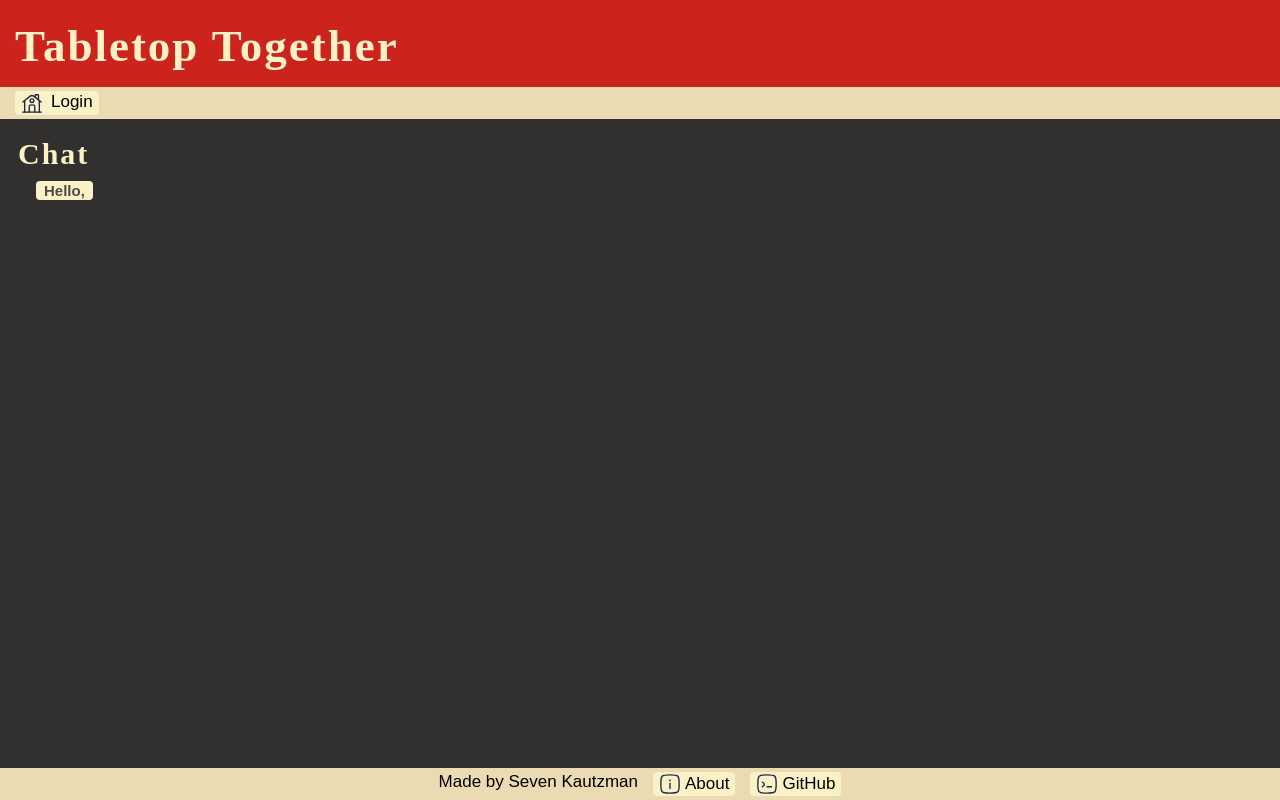
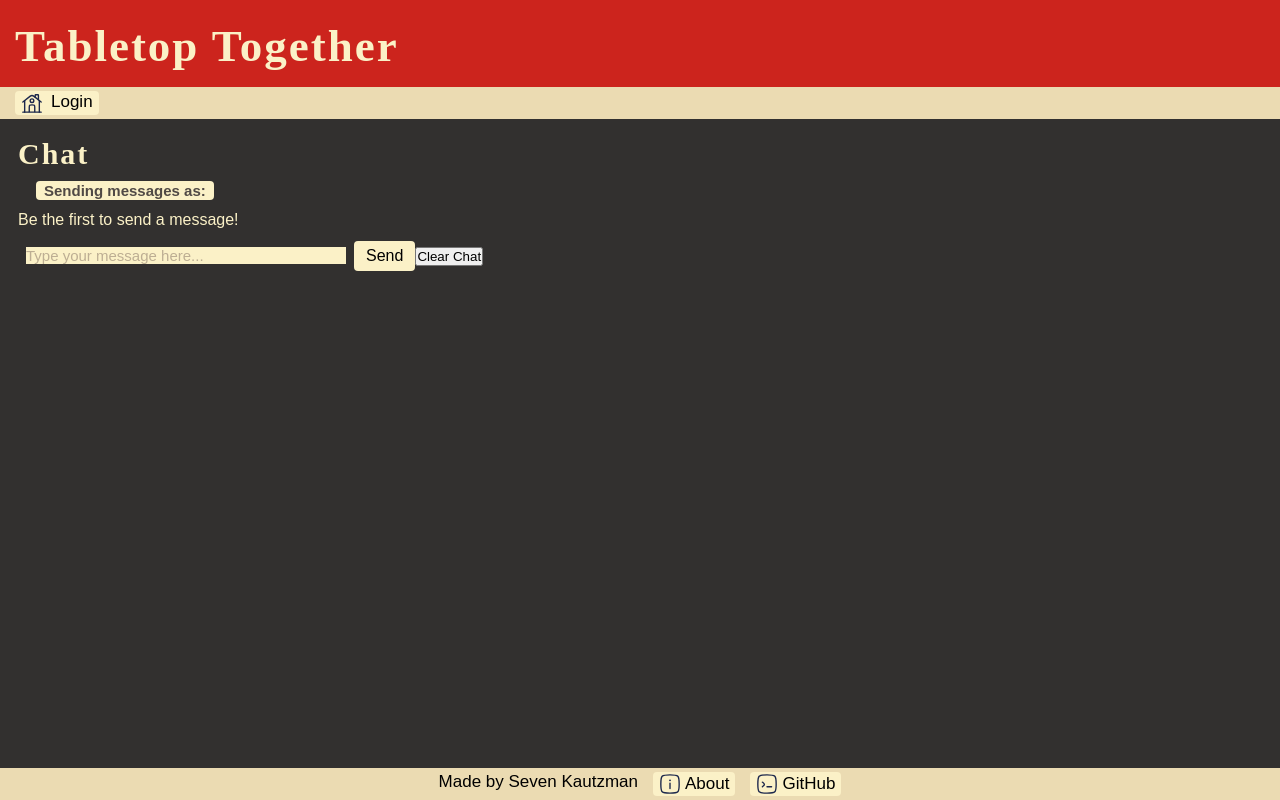
Before and after one commit to raptor-wrangler/sevens-startup, a React (Vite) app: page /chat in a window 1280 px wide. Built offline with nearby package versions, Linux system fonts and the light colour scheme; a web font is replaced by a local one.

Commit message:
i started adding a chat...

```diff
--- a/src/chat/chat.jsx
+++ b/src/chat/chat.jsx
@@ -1,11 +1,82 @@
 import React from 'react';
 
 export function Chat({userName}) {
+  const [messages, setMessages] = React.useState([]);
+
+  React.useEffect(() => {
+    const messageList = localStorage.getItem('messages');
+    if (messageList) {
+      setMessages(JSON.parse(messageList));
+    }
+  }, []);
+
+  const messageList = messages.length ? (
+    <div className="messageslist">
+      {messages.map((message, i) => (
+        <div className="message-row" key={i}>
+        <div className='messagecontainer'>
+            <span className="messageuser">{message.name.split('@')[0]}: </span>
+            <span className="messagetext">{message.text}</span>
+          </div>
+          <span className="messagedate" style={{marginLeft: '10px', color: '#7c6f64', fontSize: '0.8em'}}>{message.date}</span>
+        </div>
+      ))}
+    </div>
+  ) : (
+    <div className="messageslist">
+      <p className="messagerowempty">Be the first to send a message!</p>
+    </div>
+  );
+
+  //   setInterval(() => {
+  //   // This will be replaced with WebSocket messages
+  //   const userName = `User-${Math.floor(Math.random() * 100)}`;
+  //   const message = {
+  //     name: userName,
+  //     text: `Hello from ${userName}`,
+  //     date: new Date().toLocaleString("en-US", {
+  //       month: "short",
+  //       day: "numeric",
+  //       year: "numeric",
+  //       hour: "2-digit",
+  //       minute: "2-digit"
+  //     })
+  //   };
+  //   const newMessage = messages.concat(message);
+  //   setMessages(newMessage);
+  //   localStorage.setItem('messages', JSON.stringify(newMessage));
+  // }, 30000);
+
   return (
     <main className="maintext">
       <div>
         <h2> Chat </h2>
-        <h3>Hello, {userName}</h3>
+        <h3>Sending messages as: {userName}</h3>
+        {messageList}
+        <form onSubmit={e => {e.preventDefault();
+          const message = {
+            name: userName,
+            text: e.target.elements.message.value,
+            date: new Date().toLocaleString("en-US", {
+              month: "short",
+              day: "numeric",
+              year: "numeric",
+              hour: "2-digit",
+              minute: "2-digit"
+            })
+          };
+          const newMessages = messages.concat(message);
+          setMessages(newMessages);
+          localStorage.setItem('messages', JSON.stringify(newMessages));
+          e.target.reset();
+        }}>
+          <input className="chatinput" type="text" name="message" placeholder="Type your message here..." required />
+          <button className="buttonmain" type="submit">Send</button>
+          <button type="button" onClick={() => {
+            setMessages([]);
+            localStorage.removeItem('messages');
+          }}>Clear Chat</button>
+        </form>
       </div>
     </main>
   );
```
